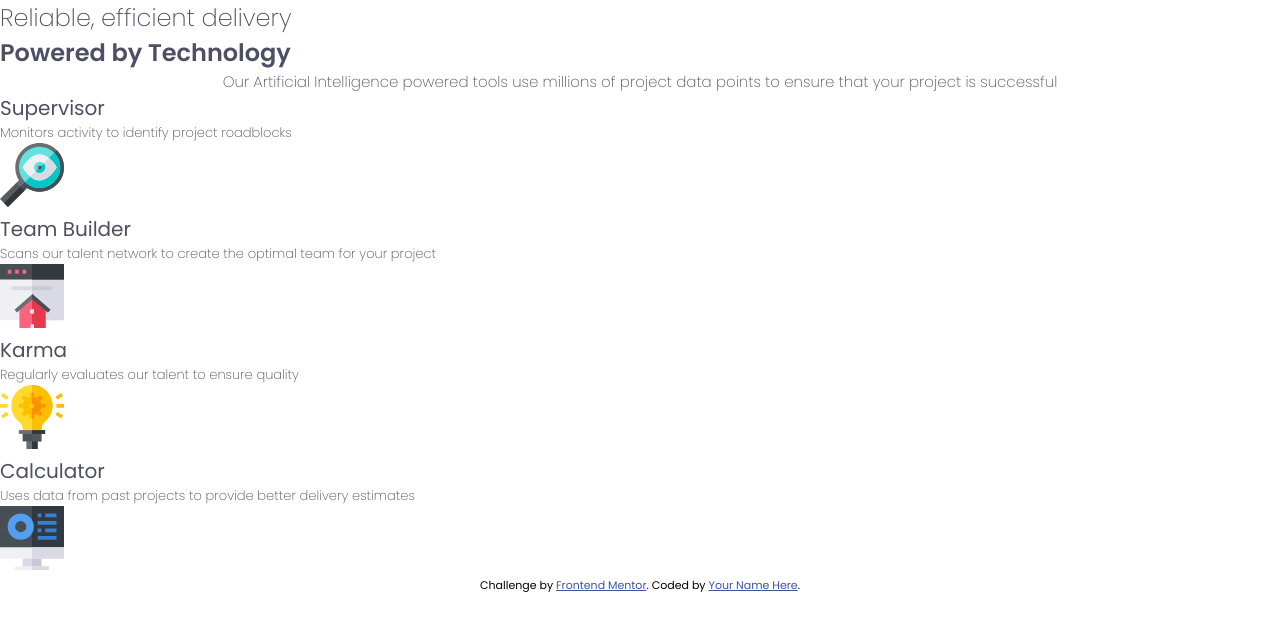
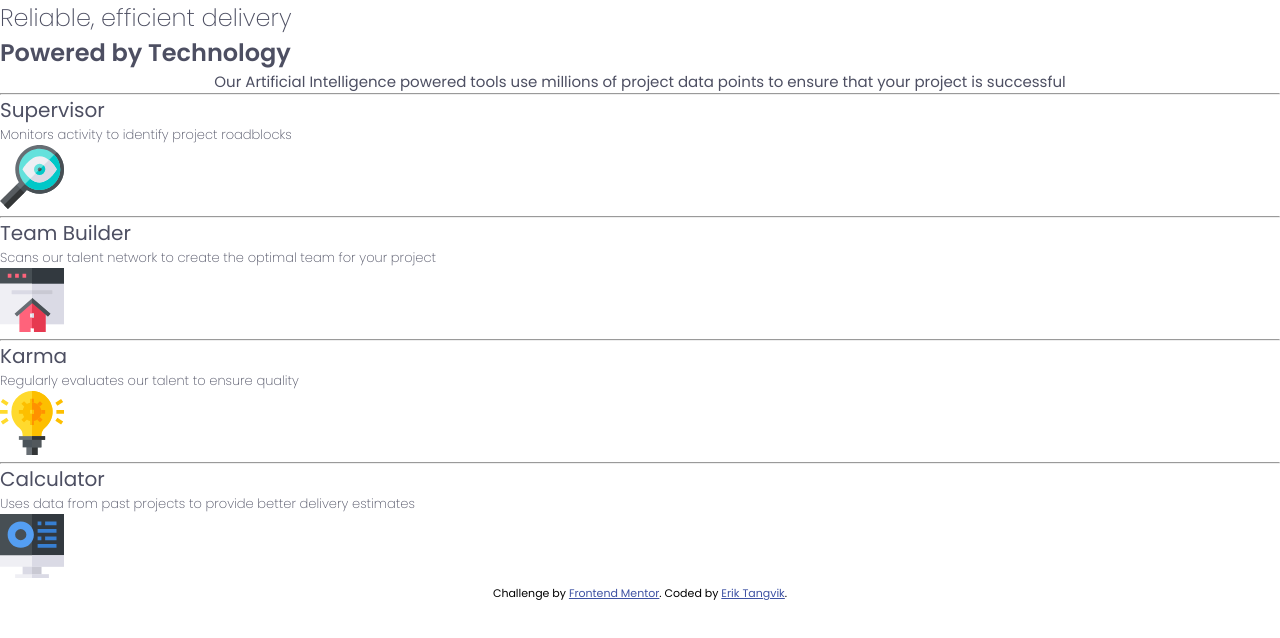
Before and after one commit to Etang131/four-card-feature-section, a plain HTML site: page index.html in a window 1280 px wide. Drawn offline with Linux system fonts and the light colour scheme.

Commit message:
added hr tags to cards

```diff
--- a/index.html
+++ b/index.html
@@ -16,29 +16,33 @@
     <div class="heroSection">
       <h1 class="light">Reliable, efficient delivery</h1>
       <h1 class="dark">Powered by Technology</h1>
-      <p class="main-text light"> Our Artificial Intelligence powered tools use millions of project data points
+      <p class="main-text"> Our Artificial Intelligence powered tools use millions of project data points
         to ensure that your project is successful</p>
     </div>
     <div class="benefitsSection">
       <div class="card cardOne">
+        <hr>
         <h2>Supervisor</h2>
         <p class="cardText light">
           Monitors activity to identify project roadblocks</p>
         <img src="/images/icon-supervisor.svg" alt="Supervisor" class="cardIcon">
       </div>
       <div class="card cardTwo">
+        <hr>
         <h2>Team Builder</h2>
         <p class="cardText light"> Scans our talent network to create the optimal team for your project</p>
         <img src="/images/icon-team-builder.svg" alt="Team Builder" class="cardIcon">
       </div>
       <div class="card cardThree">
+        <hr>
         <h2>Karma</h2>
         <p class="cardText light">Regularly evaluates our talent to ensure quality</p>
         <img src="/images/icon-karma.svg" alt="Karma" class="cardIcon">
       </div>
       <div class="card cardFour">
+        <hr>
         <h2> Calculator</h2>
-        <p class="cardText light">Uses data from past projects to provide better delivery estimates<p>
+        <p class="cardText light">Uses data from past projects to provide better delivery estimates</p>
         <img src="/images/icon-calculator.svg" alt="Calculator" class="cardIcon">
       </div>
     </div>
@@ -47,7 +51,7 @@
   <footer>
     <p class="attribution">
       Challenge by <a href="https://www.frontendmentor.io?ref=challenge" target="_blank">Frontend Mentor</a>.
-      Coded by <a href="#">Your Name Here</a>.
+      Coded by <a href="#">Erik Tangvik</a>.
     </p>
   </footer>
 </body>
```
